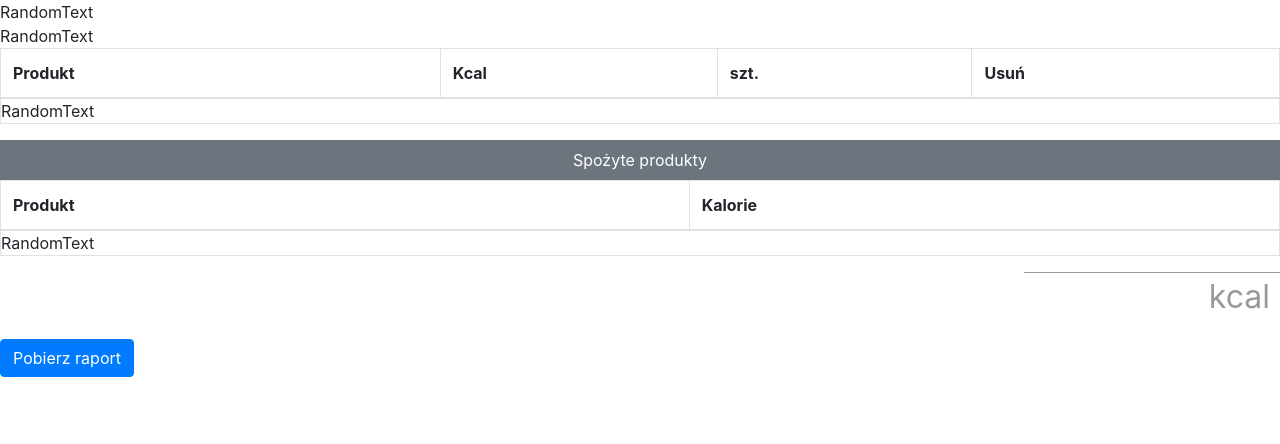
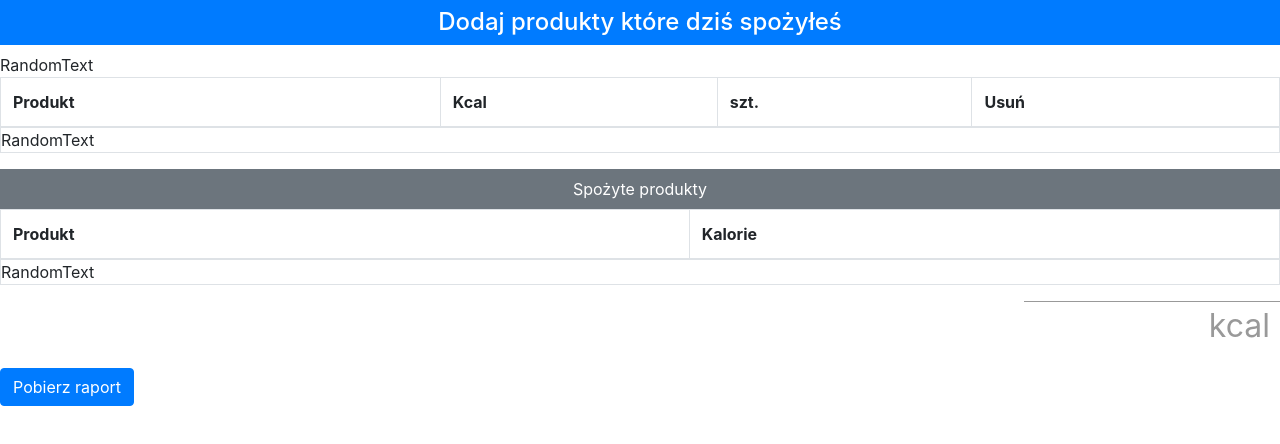
Before and after one commit to XoCodeoX/dailyCaloriesCalc, a React (Create React App) app: page / in a window 1280 px wide. Shown: the top 444 px of the page. Built offline with nearby package versions, Linux system fonts and the light colour scheme.

Commit message:
Create content of Header Component

```diff
--- a/src/components/Header.js
+++ b/src/components/Header.js
@@ -1,9 +1,11 @@
 import React, { Component } from 'react';
+
+//Header Component
 
 class Header extends Component {
     render() {
         return (
-            <div>RandomText</div>
+            <h4 className="bg-primary text-white text-center p-2">Dodaj produkty które dziś spożyłeś</h4>
         )
     }
 }
```
